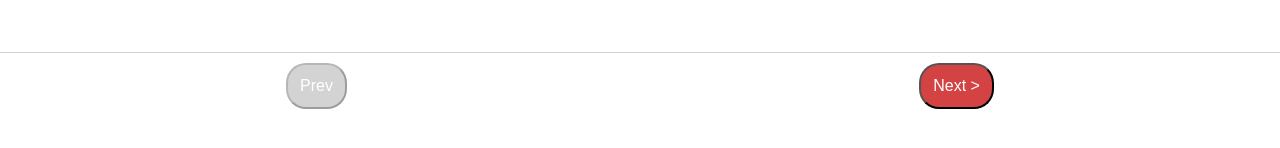
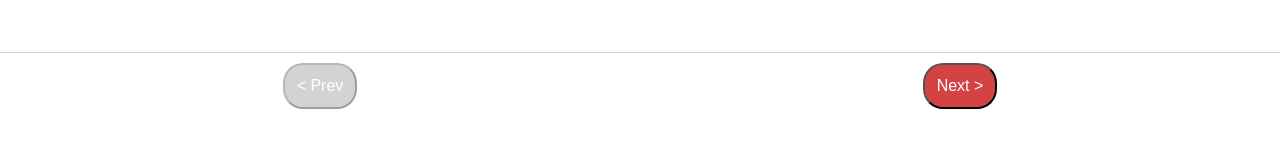
Before and after one commit to antonybudianto/exercise01, a React (Create React App) app: page / in a window 1280 px wide. Shown: the part 422-570 px from the top of the page. Built offline with nearby package versions, Linux system fonts and the light colour scheme.

Commit message:
Add back sign for Prev

```diff
--- a/src/containers/FormView/components/FormFooter/FormFooter.js
+++ b/src/containers/FormView/components/FormFooter/FormFooter.js
@@ -28,7 +28,7 @@ class FormFooter extends Component {
           disabled={disablePrev}
           onClick={this.props.goToPrev}
         >
-          Prev
+          {'<'} Prev
         </button>
         <button
           className="FormFooter__Btn"
```
